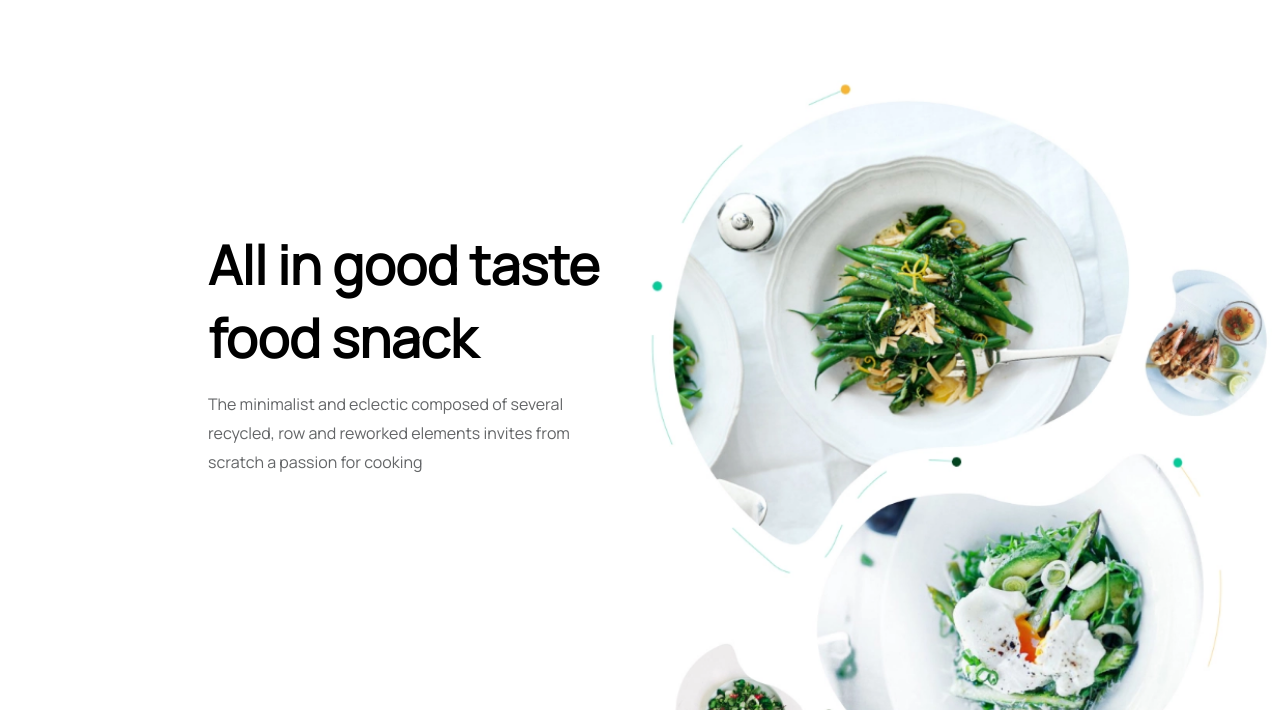
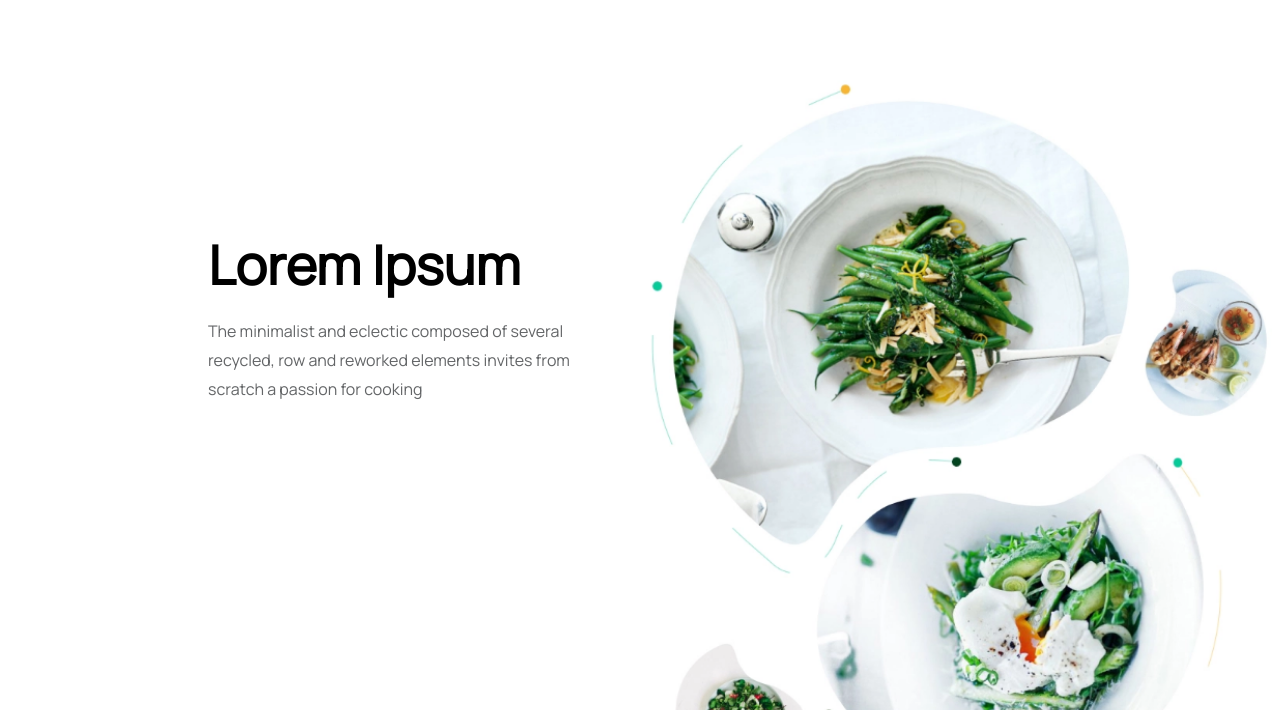
Before and after one commit to agissept/reals-food, a plain HTML site: page index.html in a window 1280 px wide. Shown: the part 90-800 px from the top of the page. Drawn offline with Linux system fonts and the light colour scheme.

Commit message:
update title

```diff
--- a/index.html
+++ b/index.html
@@ -30,7 +30,7 @@
         <article class="container" id="#home">
             <div class="flex-5">
                 <div class="article1">
-                    <h1>All in good taste food snack</h1>
+                    <h1>Lorem Ipsum</h1>
                     <p>The minimalist and eclectic composed of several recycled, row and reworked elements invites from
                         scratch
                         a passion for cooking</p>
```
